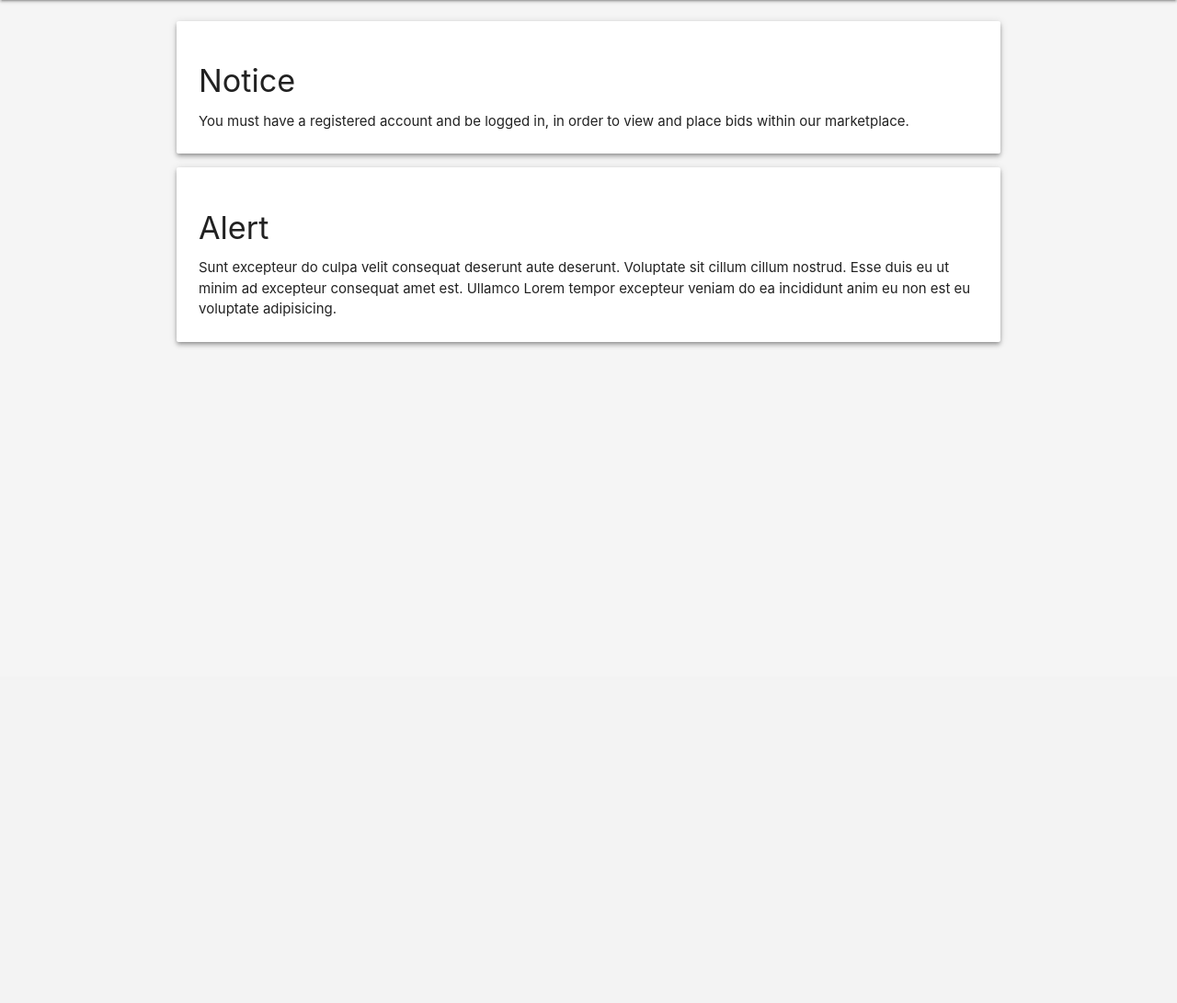
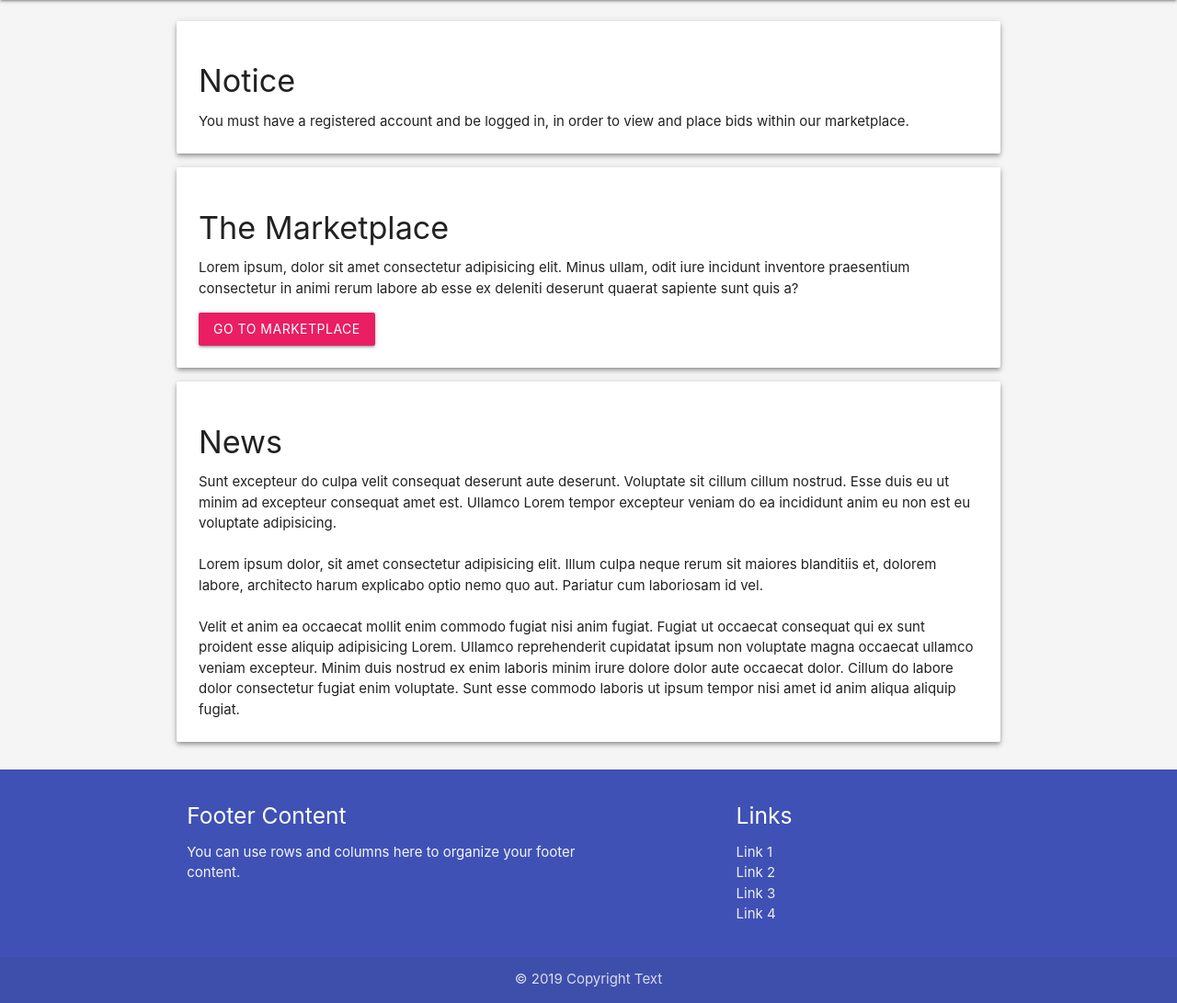
Before and after one commit to danielc92/django-bidding-app, a Django app: template templates/home.html in a window 1280 px wide. Shown: the part 64-1155 px from the top of the page at 92% size. Before the commit the page ends 442 px from the top, so only its background shows below. Run offline with Django 3.2, Linux system fonts and the light colour scheme; the template is opened without the code that fills it, so the values that code supplies are empty.

Commit message:
Added news and link to marketplace sections

```diff
--- /dev/null
+++ b/templates/footer.html
@@ -0,0 +1,25 @@
+<footer class="page-footer indigo">
+        <div class="container">
+          <div class="row">
+            <div class="col l6 s12">
+              <h5 class="white-text">Footer Content</h5>
+              <p class="grey-text text-lighten-4">You can use rows and columns here to organize your footer content.</p>
+            </div>
+            <div class="col l4 offset-l2 s12">
+              <h5 class="white-text">Links</h5>
+              <ul>
+                <li><a class="grey-text text-lighten-3" href="#!">Link 1</a></li>
+                <li><a class="grey-text text-lighten-3" href="#!">Link 2</a></li>
+                <li><a class="grey-text text-lighten-3" href="#!">Link 3</a></li>
+                <li><a class="grey-text text-lighten-3" href="#!">Link 4</a></li>
+              </ul>
+            </div>
+          </div>
+        </div>
+        <div class="footer-copyright">
+          <div class="container center" >
+          © 2019 Copyright Text
+
+          </div>
+        </div>
+      </footer>
--- a/templates/home.html
+++ b/templates/home.html
@@ -18,17 +18,28 @@
             </div>
         {% endif %}
 
+        <div class="card z-depth-2">
+                <div class="card-content">
+                        <h4>The Marketplace</h4>
+                        <p>Lorem ipsum, dolor sit amet consectetur adipisicing elit. Minus ullam, odit iure incidunt inventore praesentium consectetur in animi rerum labore ab esse ex deleniti deserunt quaerat sapiente sunt quis a?</p>
+                        <button class="btn waves-effect-waves-light pink" style="margin-top: 1rem;">Go to Marketplace</button>
+                </div>
+            </div>
+
 
         <div class="card z-depth-2">
                 <div class="card-content">
                         <h4>
-                            Alert
+                            News
                         </h4>
                         <p>Sunt excepteur do culpa velit consequat deserunt aute deserunt. Voluptate sit cillum cillum nostrud. Esse duis eu ut minim ad excepteur consequat amet est. Ullamco Lorem tempor excepteur veniam do ea incididunt anim eu non est eu voluptate adipisicing.</p>
-                </div>
+                        <p><br>Lorem ipsum dolor, sit amet consectetur adipisicing elit. Illum culpa neque rerum sit maiores blanditiis et, dolorem labore, architecto harum explicabo optio nemo quo aut. Pariatur cum laboriosam id vel.</p>
+                        <p><br>Velit et anim ea occaecat mollit enim commodo fugiat nisi anim fugiat. Fugiat ut occaecat consequat qui ex sunt proident esse aliquip adipisicing Lorem. Ullamco reprehenderit cupidatat ipsum non voluptate magna occaecat ullamco veniam excepteur. Minim duis nostrud ex enim laboris minim irure dolore dolor aute occaecat dolor. Cillum do labore dolor consectetur fugiat enim voluptate. Sunt esse commodo laboris ut ipsum tempor nisi amet id anim aliqua aliquip fugiat.</p>
+                    </div>
             </div>
 
     </section>
 </section>
 
+{% include 'footer.html' %}
 {% endblock content %}
```
